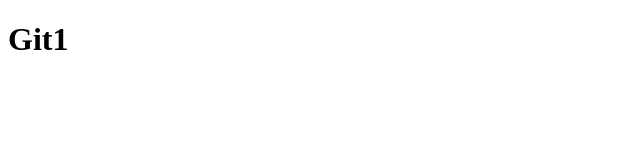
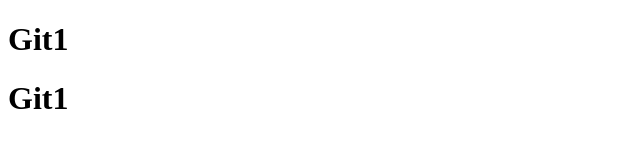
Before and after one commit to mozuku28/git_test, a plain HTML site: page index.html in a window 1280 px wide. Shown: the whole page, without its empty margins (0-640 px from the left). Drawn offline with Linux system fonts and the light colour scheme.

Commit message:
git puls

```diff
--- a/index.html
+++ b/index.html
@@ -6,5 +6,6 @@
   </head>
   <body>
     <h1>Git1</h1>
+    <h1>Git1</h1>
   </body>
 </html>
```
